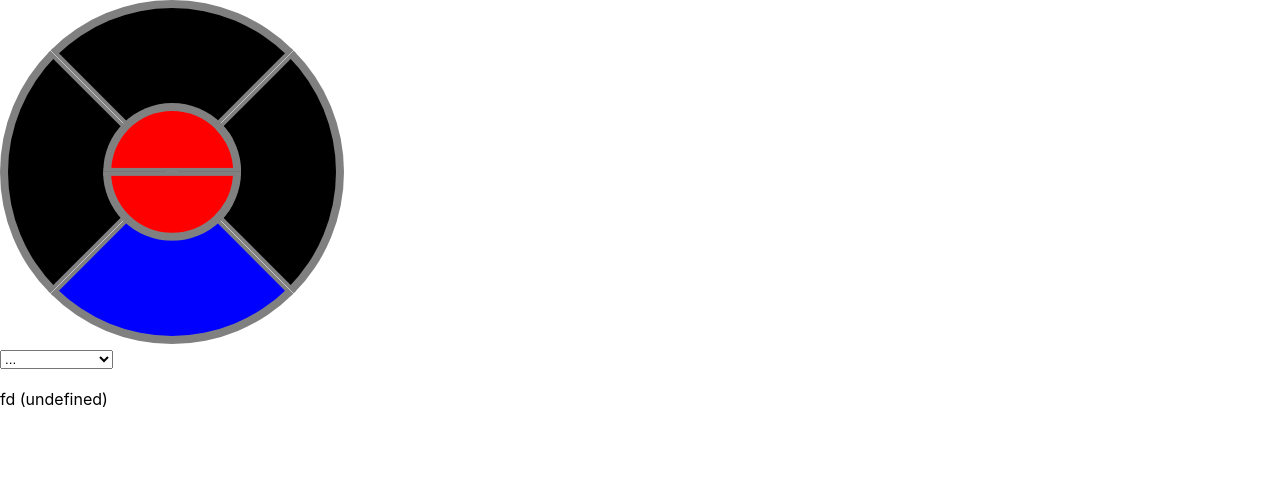
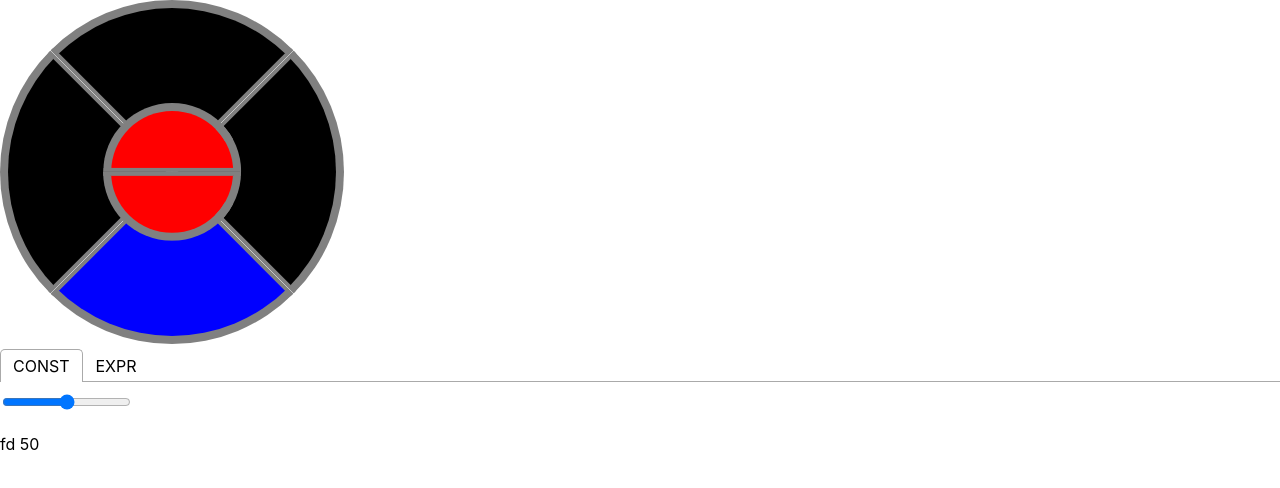
Before and after one commit to paxfeline/rho, a React (Create React App) app: page / in a window 1280 px wide. Both pictures are taken after a click on the element 172 px from the left and 50 px from the top of the page. Shown: the top 488 px of the page. Built offline with nearby package versions, Linux system fonts and the light colour scheme.

Commit message:
wip statement console

```diff
--- a/package.json
+++ b/package.json
@@ -9,7 +9,8 @@
     "react": "^16.13.1",
     "react-dom": "^16.13.1",
     "react-redux": "^7.2.1",
-    "react-scripts": "3.4.3"
+    "react-scripts": "3.4.3",
+    "react-tabs": "^3.1.1"
   },
   "scripts": {
     "start": "react-scripts start",
--- a/src/components/RhoSimpleConstant.js
+++ b/src/components/RhoSimpleConstant.js
@@ -1,3 +1,57 @@
 import React, { useState, useEffect, useRef, useContext } from 'react';
-import { funcChoiceTree } from '../utils/RhoFunctions'
-import { SetFuncFromPathContext } from '../App';
+import { rhoConstantFunctionFactory, funcChoiceTree } from '../utils/RhoFunctions'
+import { SetFuncFromPathContext } from './RhoStatementConsole';
+
+/* This component displays a function selection menu at first.
+    Once a function is selected, this component then displays
+    its composition interface. The function's render method
+    can be treated as a component to do this.
+
+    Rather than storing state information locally, the props
+    are used to get and set the function being represented by
+    this RhoExpressionComposer component.
+    rhoFunc is the function.
+    setFuncCallback and path are used in order to set the function.
+    path tells the setFuncCallback where in the expression tree
+    this function goes.
+
+    As sub-components are rendered deeper into the expression tree,
+    their paths get passed to them, calculated by taking the current
+    path and appending the appropriate index. Look at the render
+    method of a rho function to see an example. */
+
+function RhoSimpleConstant( { rhoFunc, path, trigger } )
+{
+    // The block ref is used to turn the function's composition interface pink when the X is hovered over
+    const block = useRef();
+
+    const setFuncCallback = useContext(SetFuncFromPathContext);
+
+    /*
+    useEffect(
+        () =>
+        {
+            setFuncCallback( [...path], rhoConstantFunctionFactory() );
+    }, [trigger] );
+    */
+
+    return (
+        rhoFunc
+        ?
+            <input type='range'
+                min='0'
+                max='100'
+                defaultValue={rhoFunc.args[0]}
+                onChange={
+                    event =>
+                    {
+                        setFuncCallback( [...path, 0], event.target.value );
+                    }
+                }
+            />
+        :
+            null
+    );
+}
+
+export default RhoSimpleConstant;
--- a/src/components/RhoStatementConsole.js
+++ b/src/components/RhoStatementConsole.js
@@ -1,6 +1,16 @@
 import React, { useState, useEffect, useRef, useContext } from 'react';
-import { statementTree } from '../utils/RhoFunctions'
+import { statementTree, rhoConstantFunctionFactory } from '../utils/RhoFunctions'
 import RhoExpressionComposer from './RhoExpressionComposer';
+import RhoSimpleConstant from './RhoSimpleConstant';
+import { Tab, Tabs, TabList, TabPanel } from 'react-tabs';
+import 'react-tabs/style/react-tabs.css';
+
+let uid = 0;
+
+function uidGenerator()
+{
+    return (++uid);
+}
 
 export const SetFuncFromPathContext = React.createContext(null);
 
@@ -9,6 +19,8 @@ function RhoStatementConsole( {} )
     const [cmdMode, setCmdMode] = useState(1); // 1 = fd/bk/rt/lt/pu/pd, 2 = the rest
     const [inputMode, setInputMode] = useState(1); // 1 = constant, 2 = expression
     const [rhoFunc, setRhoFunc] = useState(null);
+
+    const [key, setKey] = useState( uidGenerator() );
 
     /* setFunctionFromPath takes a path (down a tree structure),
     and a value to set. It traverses the tree until it finds
@@ -50,9 +62,40 @@ function RhoStatementConsole( {} )
                 cf.args = [ ...cf.args ];
                 cf.args[ path[ path.length - 1 ] ] = rhoFuncToSet;
 
+                /*
+                function duplicateChildren( func )
+                {
+                    for ( let i in func.args )
+                    {
+                        if ( func.args[ i ] instanceof Object )
+                        {
+                            func.args[ i ] =  { ...func.args[ i ] };
+                            duplicateChildren( func.args[ i ] );
+                        }
+                    }
+                }
+
+                duplicateChildren( rhoFuncToSet );
+                */
+
                 // once the new expression tree has been created, update the root function
                 setRhoFunc( root );
             }
+        };
+
+        /*
+    useEffect(
+        () =>
+        {
+            if ( rhoFunc && !rhoFunc.args[0] )
+                setFunctionFromPath( [0], rhoConstantFunctionFactory() );
+        }, [rhoFunc] );
+        */
+
+    const tabCallback =
+        index =>
+        {
+
         };
 
     return (
@@ -60,7 +103,14 @@ function RhoStatementConsole( {} )
             <div class="container">
 
                 <div class="row">
-                    <div class="ostar first" onClick={ ()=> setRhoFunc( statementTree.forwardFactory() ) }></div>
+                    <div class="ostar first"
+                        onClick={
+                            ()=> {
+                                const fwdFunc = statementTree.forwardFactory();
+                                fwdFunc.args[0] = rhoConstantFunctionFactory()
+                                setRhoFunc( fwdFunc );
+                                //setKey( uidGenerator() );
+                            } }></div>
                     <div class="ostar second"></div>
                     </div>
                 <div class="row">
@@ -79,13 +129,25 @@ function RhoStatementConsole( {} )
             {
                 rhoFunc
                 ?
-                        <RhoExpressionComposer rhoFunc={rhoFunc.args[0]} path={[0]} />
+                    <Tabs onSelect={ index => tabCallback( index ) }>
+                        <TabList>
+                            <Tab>CONST</Tab>
+                            <Tab>EXPR</Tab>
+                        </TabList>
+                        <TabPanel>
+                            <RhoSimpleConstant rhoFunc={rhoFunc.args[0]} path={[0]} key={key} />
+                        </TabPanel>
+                        <TabPanel>
+                            <RhoExpressionComposer rhoFunc={rhoFunc.args[0]} path={[0]} key={key} />
+                        </TabPanel>
+                    </Tabs>
                 :
                     null
             }
+            </SetFuncFromPathContext.Provider>
+
             <br />
             {rhoFunc ? rhoFunc.display() : null}
-            </SetFuncFromPathContext.Provider>
         </div>
     )
 }
--- a/src/utils/RhoFunctions.js
+++ b/src/utils/RhoFunctions.js
@@ -126,7 +126,7 @@ export const rhoConstantFunctionFactory = createRhoFunctionFactory(
     return `${val}`;
   },
   "constant value",
-  [0] // default value
+  [50] // default value
 );
 
 /**/
```
Also changed, not shown: 1 other file (tests, documents, lock files or other folders). Lines whose indentation alone changed are shown as unchanged.
